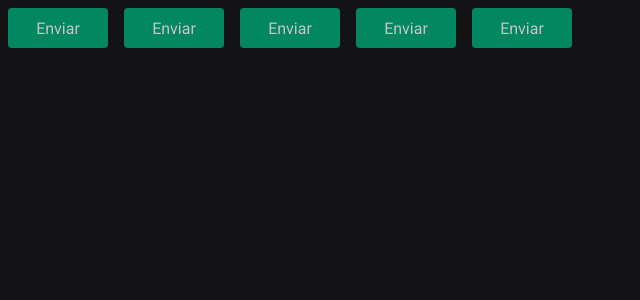
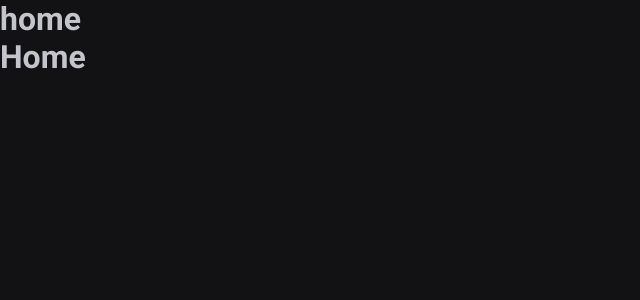
Before and after one commit to jaocarli/02-ignite-timer, a React (Vite) app: page / in a window 1280 px wide. Shown: the top 300 px of the page, without its empty margins (0-640 px from the left). Built offline with nearby package versions, Linux system fonts and the light colour scheme.

Commit message:
[Feat] - Configurado React Router Dom e deletado alguns componentes.

```diff
--- a/package.json
+++ b/package.json
@@ -11,7 +11,8 @@
   },
   "dependencies": {
     "react": "^18.2.0",
-    "react-dom": "^18.2.0"
+    "react-dom": "^18.2.0",
+    "react-router-dom": "^6.3.0"
   },
   "devDependencies": {
     "@rocketseat/eslint-config": "^1.1.3",
--- a/src/App.tsx
+++ b/src/App.tsx
@@ -1,17 +1,15 @@
 import { ThemeProvider } from 'styled-components'
-import { Button } from './components/Button'
+import { BrowserRouter } from 'react-router-dom'
+import { Router } from './Router'
 import { GlobalStyle } from './styles/global'
 import { defaultTheme } from './styles/themes/default'
 
 export function App() {
   return (
     <ThemeProvider theme={defaultTheme}>
-      <Button variant="primary" />
-      <Button variant="secondary" />
-      <Button variant="danger" />
-      <Button variant="success" />
-      <Button />
-
+      <BrowserRouter>
+        <Router />
+      </BrowserRouter>
       <GlobalStyle />
     </ThemeProvider>
   )
--- /dev/null
+++ b/src/Router.tsx
@@ -0,0 +1,15 @@
+import { Route, Routes } from 'react-router-dom'
+import { DefaultLayout } from './layouts/DefaultLayout'
+import { History } from './pages/History'
+import { Home } from './pages/Home'
+
+export function Router() {
+  return (
+    <Routes>
+      <Route path="/" element={<DefaultLayout />}>
+        <Route path="/" element={<Home />} />
+        <Route path="/history" element={<History />} />
+      </Route>
+    </Routes>
+  )
+}
--- a/src/components/Button.styles.ts
+++ /dev/null
@@ -1,31 +0,0 @@
-import styled, { css } from 'styled-components'
-
-export type ButtonVariant = 'primary' | 'secondary' | 'danger' | 'success'
-
-interface ButtonContainerProps {
-  variant: ButtonVariant
-}
-
-const buttonVariants = {
-  primary: 'purple',
-  secondary: 'orange',
-  danger: 'red',
-  success: 'green',
-}
-
-export const ButtonContainer = styled.button<ButtonContainerProps>`
-  width: 100px;
-  height: 40px;
-  border-radius: 4px;
-  border: 0;
-  margin: 8px;
-
-  background-color: ${(props) => props.theme['green-500']};
-  color: ${(props) => props.theme['gray-300']};
-
-  /* ${(props) => {
-    return css`
-      background-color: ${buttonVariants[props.variant]};
-    `
-  }} */
-`
--- a/src/components/Button.tsx
+++ /dev/null
@@ -1,9 +0,0 @@
-import { ButtonContainer, ButtonVariant } from './Button.styles'
-
-interface ButtonProps {
-  variant?: ButtonVariant
-}
-
-export function Button({ variant = 'primary' }: ButtonProps) {
-  return <ButtonContainer variant={variant}>Enviar</ButtonContainer>
-}
--- /dev/null
+++ b/src/components/Header.tsx
@@ -0,0 +1,3 @@
+export function Header() {
+  return <h1>home</h1>
+}
--- /dev/null
+++ b/src/layouts/DefaultLayout.tsx
@@ -0,0 +1,11 @@
+import { Outlet } from 'react-router-dom'
+import { Header } from '../components/Header'
+
+export function DefaultLayout() {
+  return (
+    <div>
+      <Header />
+      <Outlet />
+    </div>
+  )
+}
--- /dev/null
+++ b/src/pages/History.tsx
@@ -0,0 +1,3 @@
+export function History() {
+  return <h1>History</h1>
+}
--- /dev/null
+++ b/src/pages/Home.tsx
@@ -0,0 +1,3 @@
+export function Home() {
+  return <h1>Home</h1>
+}
```
Also changed, not shown: 1 other file (tests, documents, lock files or other folders).
